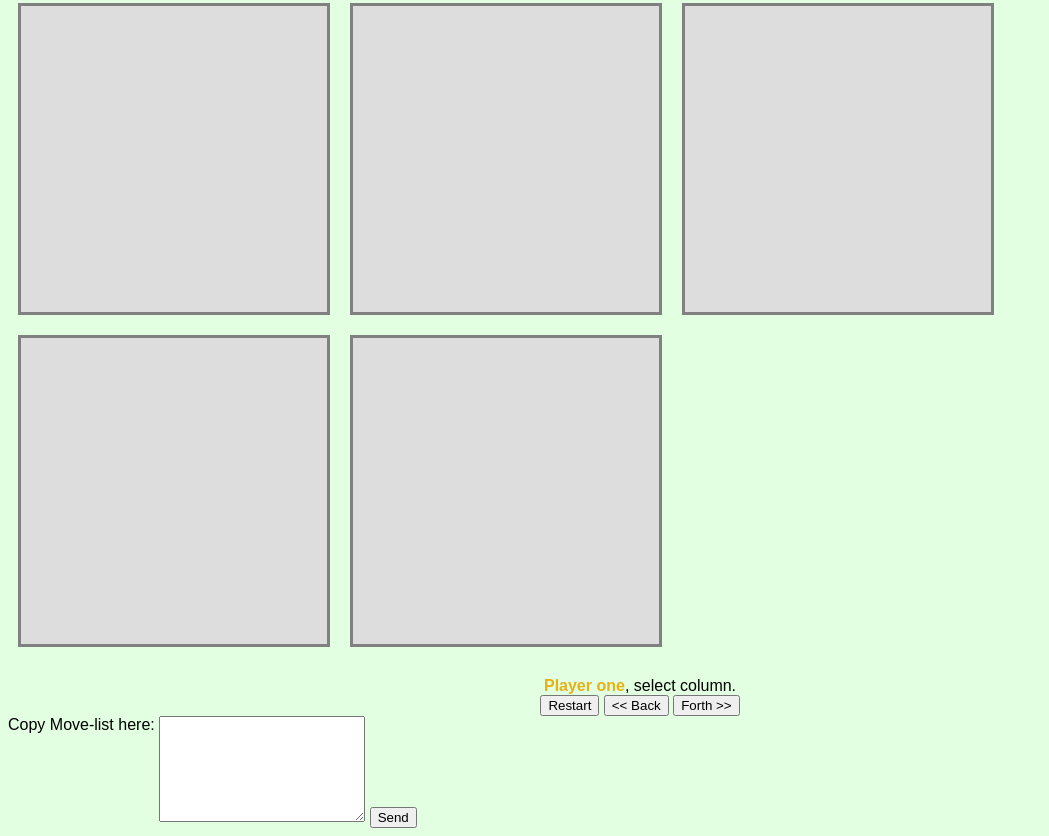
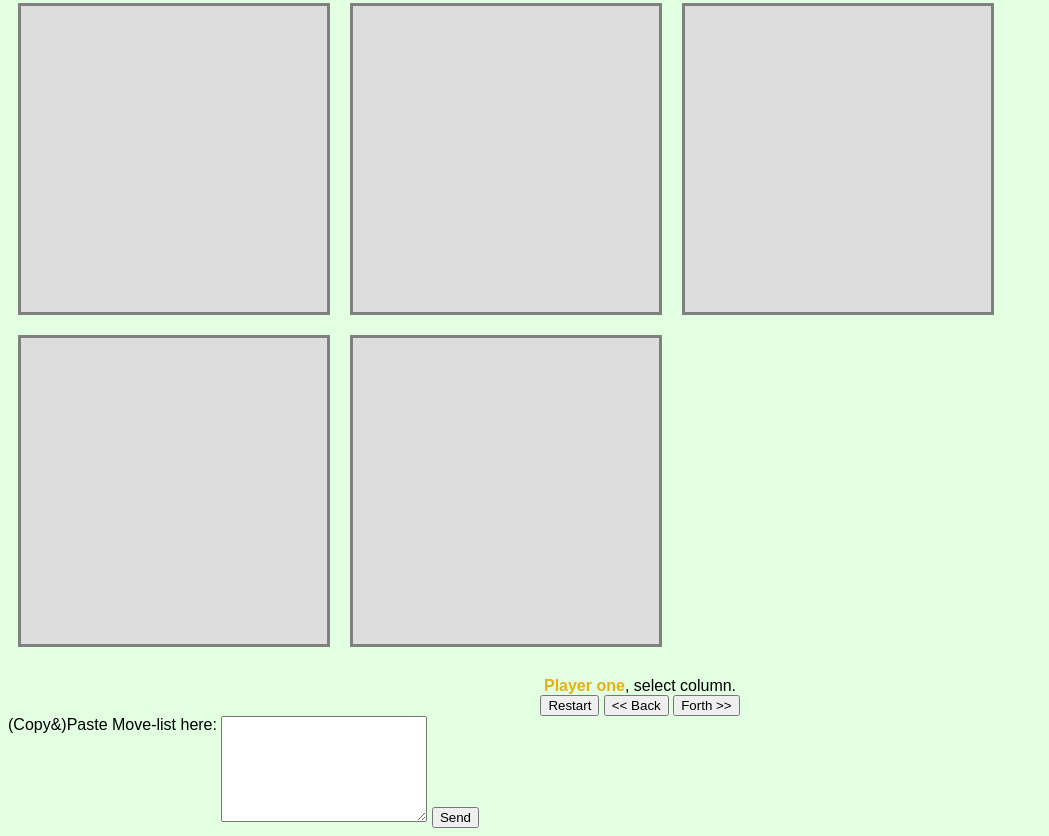
Before and after one commit to andirayo/connect-four-analyzer-9x9, a website: page src/index.html in a window 1280 px wide. Shown: the part 440-1276 px from the top of the page, without its empty margins (0-1049 px from the left). Drawn offline with Linux system fonts and the light colour scheme.

Commit message:
(index)  change to the text

```diff
--- a/src/index.html
+++ b/src/index.html
@@ -40,7 +40,7 @@
       </div>
     </div>
     <div>
-      <span style="vertical-align: top;">Copy Move-list here:</span>
+      <span style="vertical-align: top;">(Copy&amp;)Paste Move-list here:</span>
       <textarea id="textMovelist" style="width:200px;height:100px;"></textarea>
       <button id="buttonSendMovelist">Send</button>
     </div>
```
